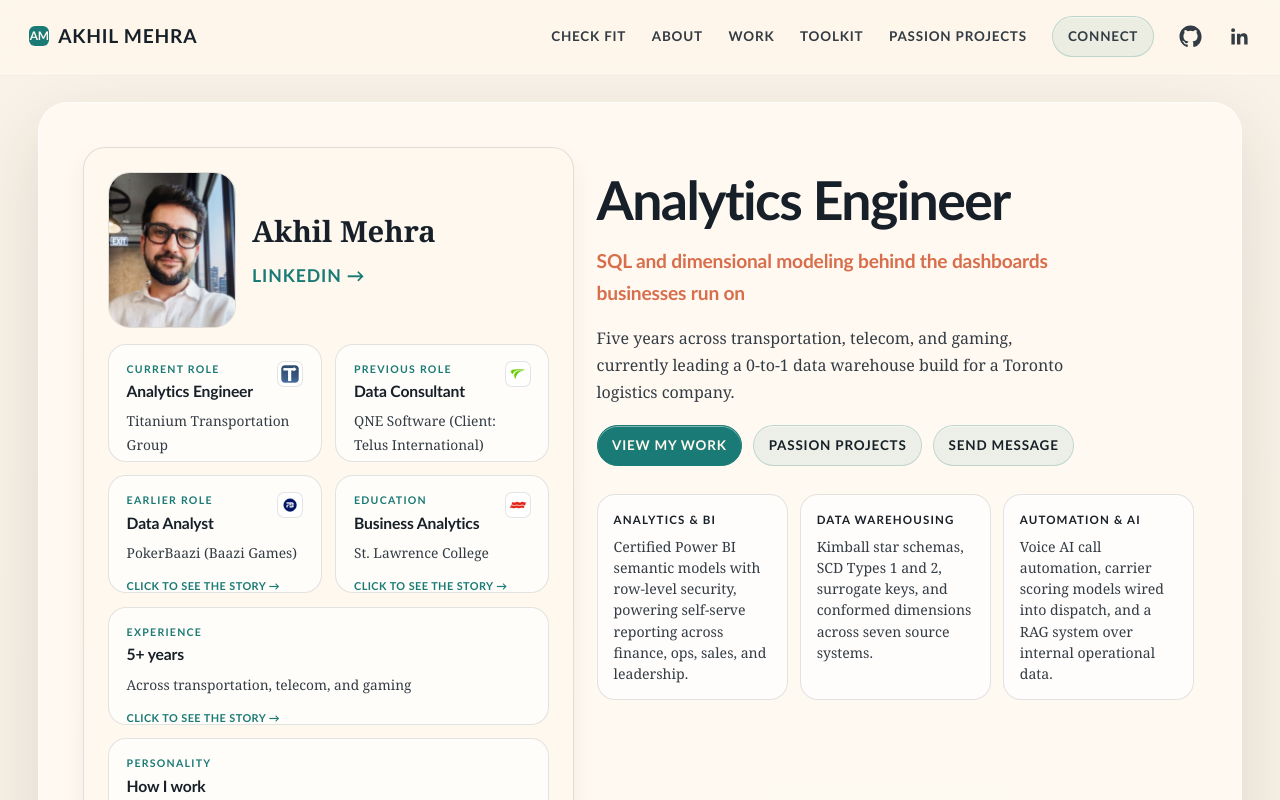
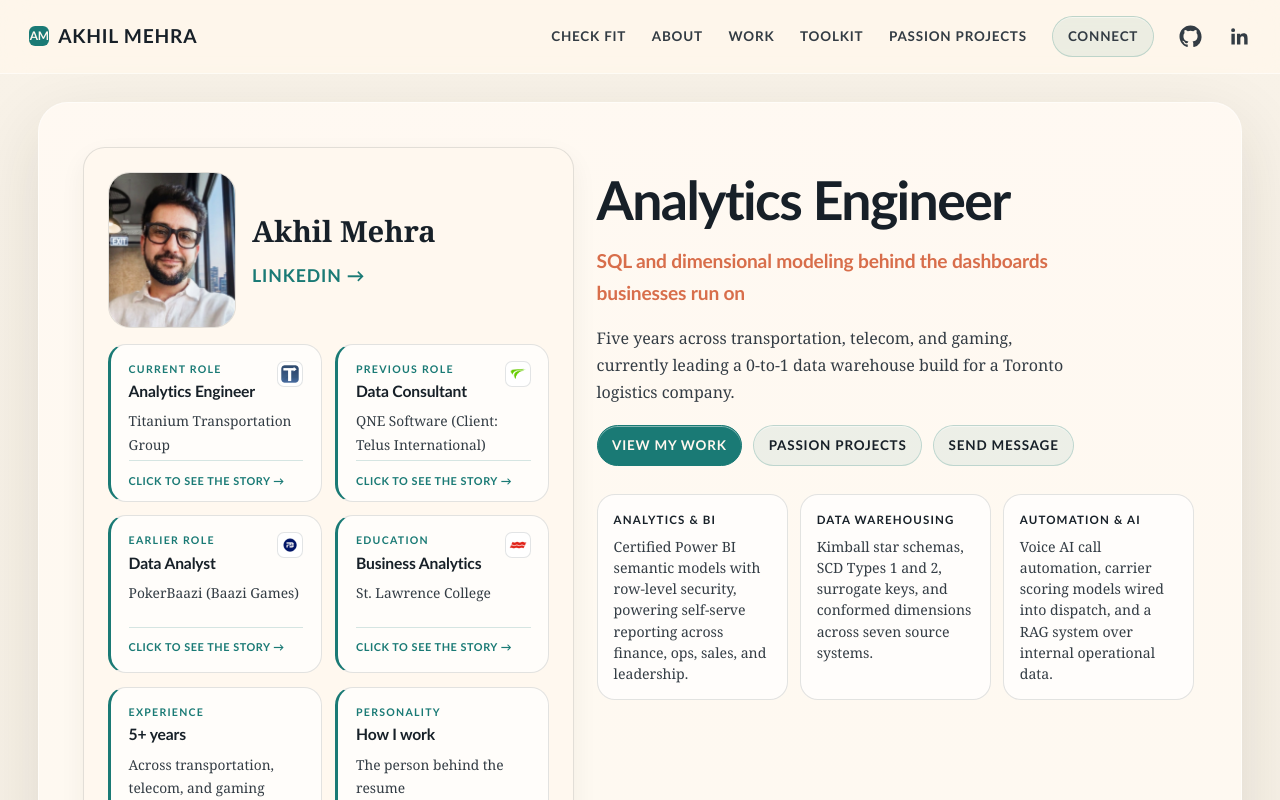
Before and after one commit to Akhilmehra22/akhil-portfolio, a React (Vite) app: page / in a window 1280 px wide. Shown: the top 800 px of the page. Built offline with nearby package versions, Linux system fonts and the light colour scheme.

Commit message:
Uniform credential cards with teal accent, consistent story hint, personality card

```diff
--- a/src/components/Credentials.jsx
+++ b/src/components/Credentials.jsx
@@ -126,7 +126,6 @@ export default function Credentials() {
         primary={experience.stat}
         secondary={experience.note}
         history={experience.history}
-        wide
       />
       {personality && (
         <CredCard
@@ -134,7 +133,6 @@ export default function Credentials() {
           primary={personality.stat}
           secondary={personality.note}
           history={personality.history}
-          wide
         />
       )}
     </div>
--- a/src/index.css
+++ b/src/index.css
@@ -493,8 +493,8 @@ ul {
    ============================================================ */
 .cred-flip {
   perspective: 1400px;
-  min-height: 118px;
-  --back-h: 118px;
+  min-height: 158px;
+  --back-h: 158px;
   transition: min-height 460ms ease;
 }
 .cred-flip.cred--wide {
@@ -543,11 +543,15 @@ ul {
 }
 .cred-flip__front {
   transform: rotateY(0deg);
+  /* teal accent strip down the left edge, so the cards read as one branded,
+     clickable set */
+  border-left: 3px solid var(--teal);
 }
 .cred-flip__back {
   transform: rotateY(180deg);
   background: rgba(26, 122, 117, 0.06);
   border-color: rgba(26, 122, 117, 0.22);
+  border-left: 3px solid var(--teal);
   height: auto;
   min-height: 100%;
 }
@@ -570,15 +574,26 @@ ul {
   box-shadow: none;
 }
 
+/* the clickable hint: a divider then a teal row that reads as a button, always
+   pinned to the bottom of the card with consistent spacing */
 .cred__more {
   margin-top: auto;
-  padding-top: 0.5rem;
+  padding-top: 0.65rem;
+  margin-top: 0.7rem;
+  border-top: 1px solid rgba(26, 122, 117, 0.18);
   font-family: var(--display);
   font-size: 0.68rem;
-  font-weight: 700;
-  letter-spacing: 0.04em;
+  font-weight: 800;
+  letter-spacing: 0.05em;
   text-transform: uppercase;
   color: var(--teal);
+  display: flex;
+  align-items: center;
+  gap: 0.4rem;
+}
+/* margin-top:auto pushes it down; the border needs the padding above it */
+.cred-flip__front .cred__more {
+  margin-top: auto;
 }
 
 /* history as short story paragraphs, laid out in wide columns when there is
```
